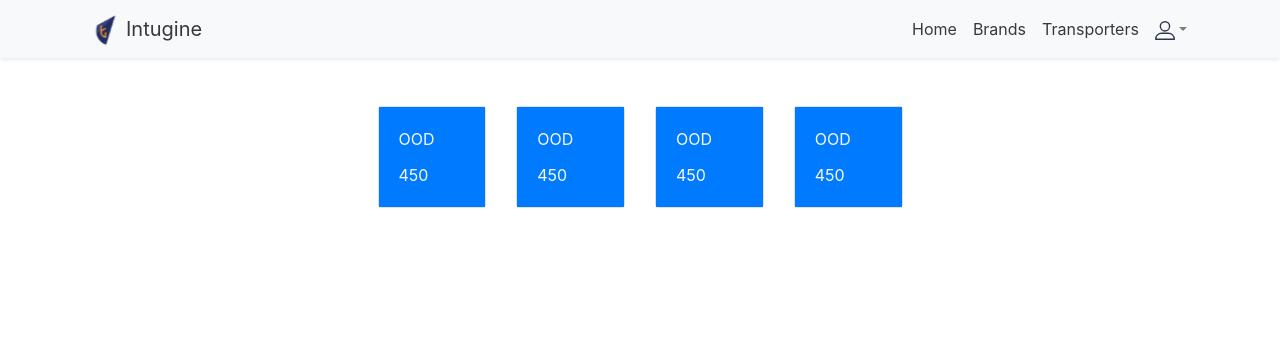
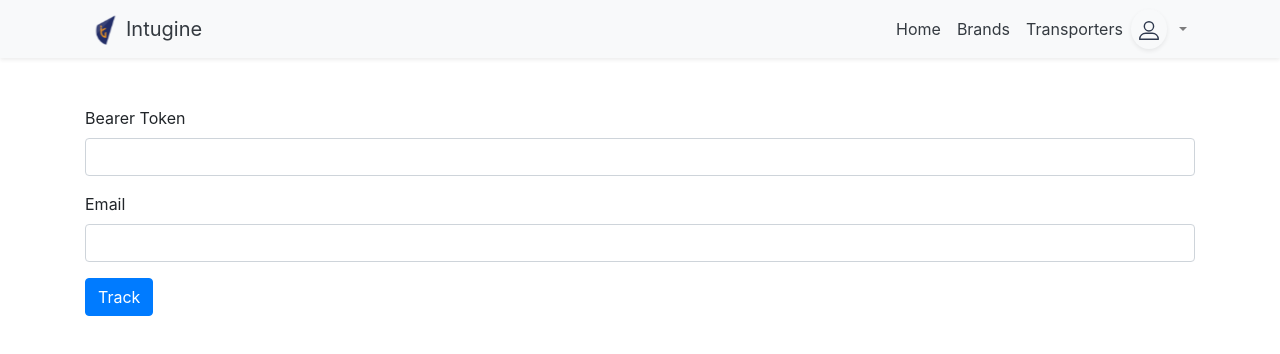
Before and after one commit to Hritikkumar/Flipr-Coding-Task, a React (Create React App) app in the folder dashboard/: page /post in a window 1280 px wide. Before the commit this address led to /home. Shown: the top 354 px of the page. Built offline with nearby package versions, Linux system fonts and the light colour scheme; no server answers.

Commit message:
Fetched data from the API successfully.

```diff
--- a/dashboard/package.json
+++ b/dashboard/package.json
@@ -7,6 +7,7 @@
     "@testing-library/jest-dom": "^5.11.6",
     "@testing-library/react": "^11.2.2",
     "@testing-library/user-event": "^12.5.0",
+    "axios": "^0.21.0",
     "bootstrap": "^4.5.3",
     "bootstrap-social": "^5.1.1",
     "react": "^17.0.1",
--- a/dashboard/public/index.html
+++ b/dashboard/public/index.html
@@ -15,6 +15,8 @@
       user's mobile device or desktop. See https://developers.google.com/web/fundamentals/web-app-manifest/
     -->
     <link rel="manifest" href="%PUBLIC_URL%/manifest.json" />
+    <link rel="preconnect" href="https://fonts.gstatic.com">
+<link href="https://fonts.googleapis.com/css2?family=Roboto&display=swap" rel="stylesheet">
     <!--
       Notice the use of %PUBLIC_URL% in the tags above.
       It will be replaced with the URL of the `public` folder during the build.
--- a/dashboard/src/App.js
+++ b/dashboard/src/App.js
@@ -1,5 +1,5 @@
 // import logo from './logo.svg';
-// import './App.css';
+import './App.css';
 import React, { Component } from 'react';
 import Main from './components/MainComponent';
 import {BrowserRouter} from 'react-router-dom';
@@ -8,7 +8,7 @@ class App extends Component{
   render(){
     return (
       <BrowserRouter>
-        <div>
+        <div >
           <Main />
         </div>
       </BrowserRouter>
--- a/dashboard/src/components/HeaderComponent.js
+++ b/dashboard/src/components/HeaderComponent.js
@@ -40,10 +40,12 @@ class Header extends Component{
                                 <NavItem>
                                     <NavLink className="nav-link text-dark" to="">Transporters</NavLink>
                                 </NavItem>
-
+                                <NavItem>
+                                    <NavLink className="nav-link bg-light rounded-circle shadow-sm" to=""><img src="/assets/images/profile.svg" width="20" alt="Profile" /></NavLink>
+                                </NavItem>
                                 <UncontrolledDropdown nav inNavbar>
                                     <DropdownToggle nav caret>
-                                        <img src="/assets/images/profile.svg" width="20" alt="Profile" />
+
                                     </DropdownToggle>
                                     <DropdownMenu right>
                                         <DropdownItem>
--- a/dashboard/src/components/HomeComponent.js
+++ b/dashboard/src/components/HomeComponent.js
@@ -4,8 +4,8 @@ import {Table, CardBody, Card, CardTitle, CardText} from 'reactstrap';
 function RenderCard({shipmentstate}){
     return(
         <Card>
-            <CardBody className="bg-primary text-light">
-                <CardTitle>OOD</CardTitle>
+            <CardBody className="bg-primary text-light rounded-lg">
+                <CardTitle className="text-left pt-0">OOD</CardTitle>
                 <CardText>450</CardText>
             </CardBody>
         </Card>
@@ -25,6 +25,7 @@ class Home extends Component{
         this.state={};
     };
     render(){
+
         return(
             <div className="container mt-5">
                 <div className="row align-items-start w-50 mx-auto">
--- /dev/null
+++ b/dashboard/src/components/HttpPostComponent.js
@@ -0,0 +1,78 @@
+import React, { Component } from 'react';
+import { Form, FormGroup, Label, Input, Button } from 'reactstrap';
+import axios from 'axios';
+import Home from './HomeComponent';
+import {Redirect} from 'react-router-dom';
+
+class HttpPost extends Component{
+
+    constructor(props){
+        super(props);
+        this.state={
+            token:'',
+            body:{
+                email:''
+            },
+            // username:''
+        };
+    }
+
+    changeHandler = (event) =>{
+        if(event.target.name==='token' | event.target.name==='username'){
+            this.setState({
+                [event.target.name]:event.target.value
+            });
+        }else{
+            let {body} =this.state;
+            const name=event.target.name;
+            const value=event.target.value;
+            body[name]=value;
+            this.setState({
+                body
+            });
+        }
+    }
+
+    submitHandler = (event) =>{
+        // console.log(this.state);
+        const token=this.state.token;
+        const email=this.state.body.email;
+        const headers={ 'Authorization':`Bearer ${token}` };
+        axios.post('https://f0ztti2nsk.execute-api.ap-south-1.amazonaws.com/v1/consignment/fetch',{email: email},{headers})
+        .then(response => {
+            console.log(this.state);
+            <Redirect
+            to={{
+            pathname: "/home",
+            state: { shipmentDetail: response }
+          }}
+        />
+        })
+        .catch(error=> {
+            console.log(error);
+        })
+        event.preventDefault();
+    }
+
+    render(){
+        return(
+            <div className="container mt-5">
+                <Form onSubmit={this.submitHandler}>
+                <FormGroup>
+                    <Label htmlFor="token">Bearer Token</Label>
+                    <Input type="text" id="token" name="token" innerRef={(input) => this.token = input}
+                    onChange={this.changeHandler} />
+                </FormGroup>
+                <FormGroup>
+                    <Label htmlFor="email">Email</Label>
+                    <Input type="email" id="email" name="email" innerRef={(input) => this.email = input}
+                    onChange={this.changeHandler}  />
+                </FormGroup>
+                <Button type="submit" value="submit" color="primary">Track</Button>
+            </Form>
+            </div>
+        );
+    }
+}
+
+export default HttpPost;
--- a/dashboard/src/components/MainComponent.js
+++ b/dashboard/src/components/MainComponent.js
@@ -1,61 +1,57 @@
 import React, {Component} from 'react';
 import Header from './HeaderComponent';
 import Home from './HomeComponent';
+import HttpPost from './HttpPostComponent';
 import {Switch, Route, Redirect} from 'react-router-dom';
 
 class Main extends Component{
 	constructor(props){
 		super(props);
-		this.state={
-			data:[],
-			isLoaded:false,
-			name:'',
-		}
+		// this.state={
+		// 	data:[],
+		// 	isLoaded:false,
+		// 	name:'',
+		// }
     }
 
 	componentDidMount(){
-		var name=this.state.name;
-		var api=`https://93870v1pgk.execute-api.ap-south-1.amazonaws.com/latest/shipments/${name}`;
-		// api=api.concat(name)
-		fetch(api)
-		.then(res => res.json())
-		.then(json => {
-			this.setState({
-					isLoaded:true,
-					data:json,
-			})
-		});
+
 	}
 
 	render(){
+		const Post=()=>{
+			return(
+				<HttpPost />
+			);
+		};
 		const HomePage=()=>{
 			return(
 				<Home />
 			);
 		};
-		var {isLoaded, data} = this.state;
-		if(!isLoaded){
+		// if(!isLoaded){
 			return (
 				<div>
 					<Header />
 					<Switch>
 						<Route path="/home" component={HomePage} />
+						<Route path="/post" component={Post} />
 						{/* <Route exact path="/menu" component={()=> <Menu dishes={this.state.dishes}/>}/>
 						<Route path="/menu/:dishId" component={DishWithId} /> */}
-						<Redirect to="/home"  />
+						<Redirect to="/post"  />
 					</Switch>
 					{/* <Menu dishes={this.state.dishes} onClick={(dishId) => this.onDishSelect(dishId)} />
 					<DishDetail dish={this.state.dishes.filter((dish) => dish.id === this.state.selectedDish)[0]} /> */}
 				</div>
 			);
-		}
-		else{
-			return(
-				<div>
-					Data is loaded!
-				</div>
-			);
-		}
+		// }
+		// else{
+		// 	return(
+		// 		<div>
+		// 			Data is loaded!
+		// 		</div>
+		// 	);
+		// }
 	};
 }
 export default Main;
--- a/dashboard/src/index.css
+++ b/dashboard/src/index.css
@@ -1,13 +1,3 @@
 body {
-  margin: 0;
-  font-family: -apple-system, BlinkMacSystemFont, 'Segoe UI', 'Roboto', 'Oxygen',
-    'Ubuntu', 'Cantarell', 'Fira Sans', 'Droid Sans', 'Helvetica Neue',
-    sans-serif;
-  -webkit-font-smoothing: antialiased;
-  -moz-osx-font-smoothing: grayscale;
+  font-family: 'Roboto', sans-serif;
 }
-
-code {
-  font-family: source-code-pro, Menlo, Monaco, Consolas, 'Courier New',
-    monospace;
-}
```
Also changed, not shown: 2 other files (tests, documents, lock files or other folders).
